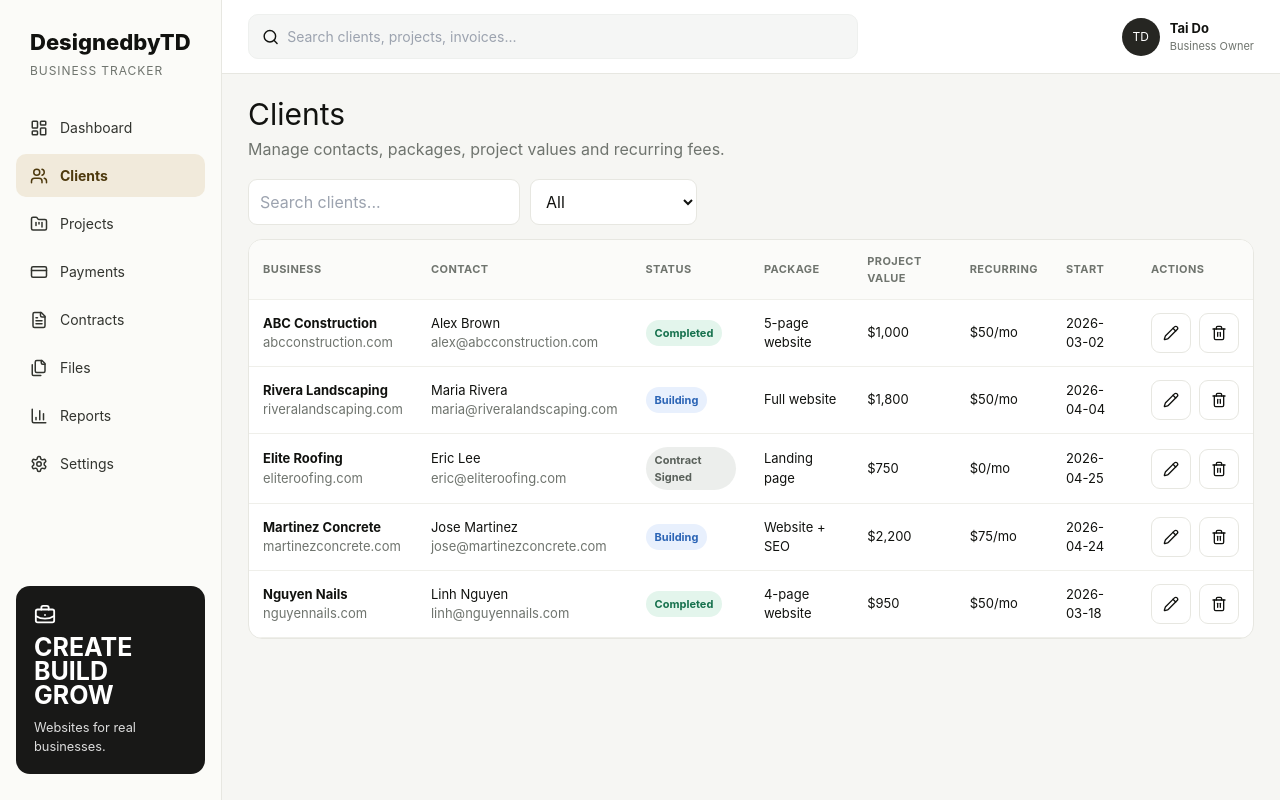
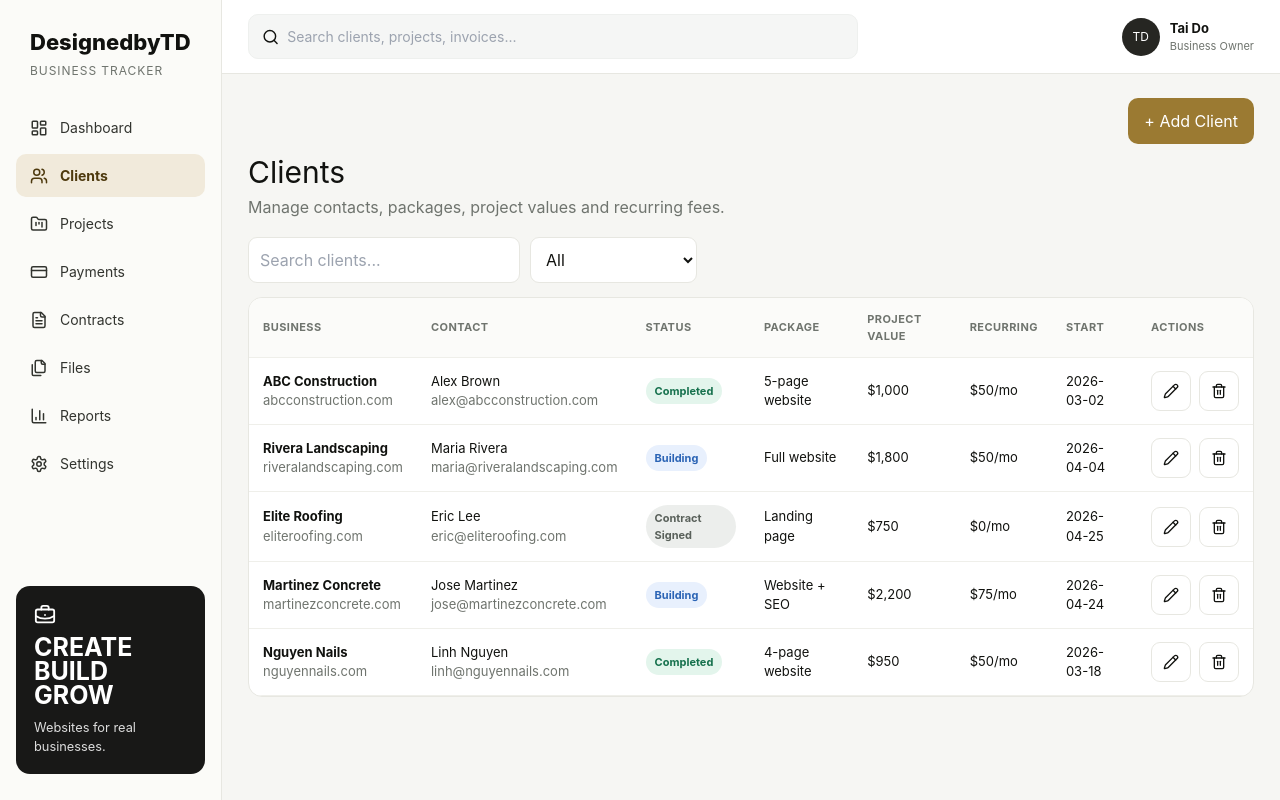
Before and after one commit to Taido097/TAI-TRACKER, a Next.js app: page /clients in a window 1280 px wide. Built offline with nearby package versions, Linux system fonts and the light colour scheme.

Commit message:
Add new client button to clients page

```diff
--- a/app/clients/page.tsx
+++ b/app/clients/page.tsx
@@ -1,2 +1,15 @@
+'use client';
+import { useState } from 'react';
 import { ClientsPage } from '@/components/table-pages';
-export default function Page(){return <ClientsPage/>}
+import { AddClientDialog } from '@/components/dialogs';
+
+export default function Page(){
+  const [adding,setAdding]=useState(false);
+  return <>
+    <div style={{display:'flex',justifyContent:'flex-end',marginBottom:12}}>
+      <button className="btn accent" onClick={()=>setAdding(true)}>+ Add Client</button>
+    </div>
+    <ClientsPage/>
+    {adding&&<AddClientDialog close={()=>setAdding(false)}/>}
+  </>
+}
```
